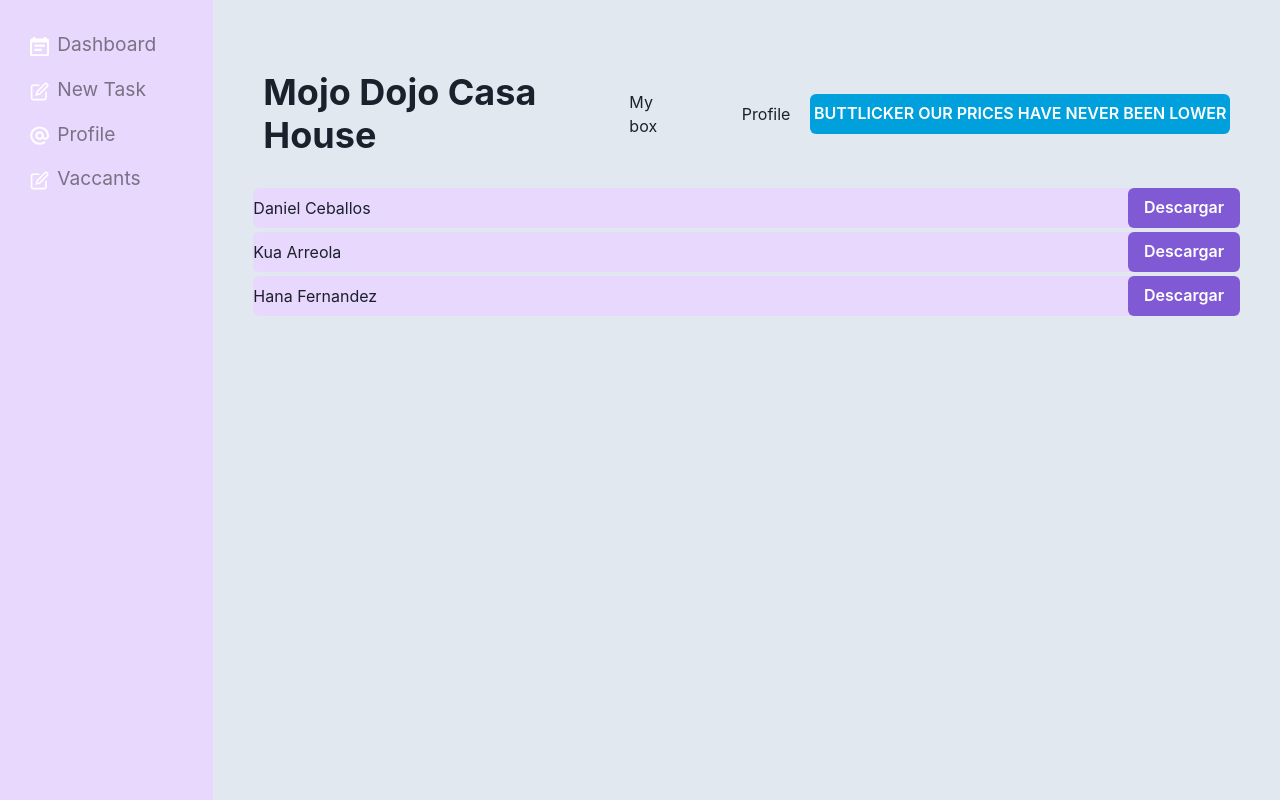
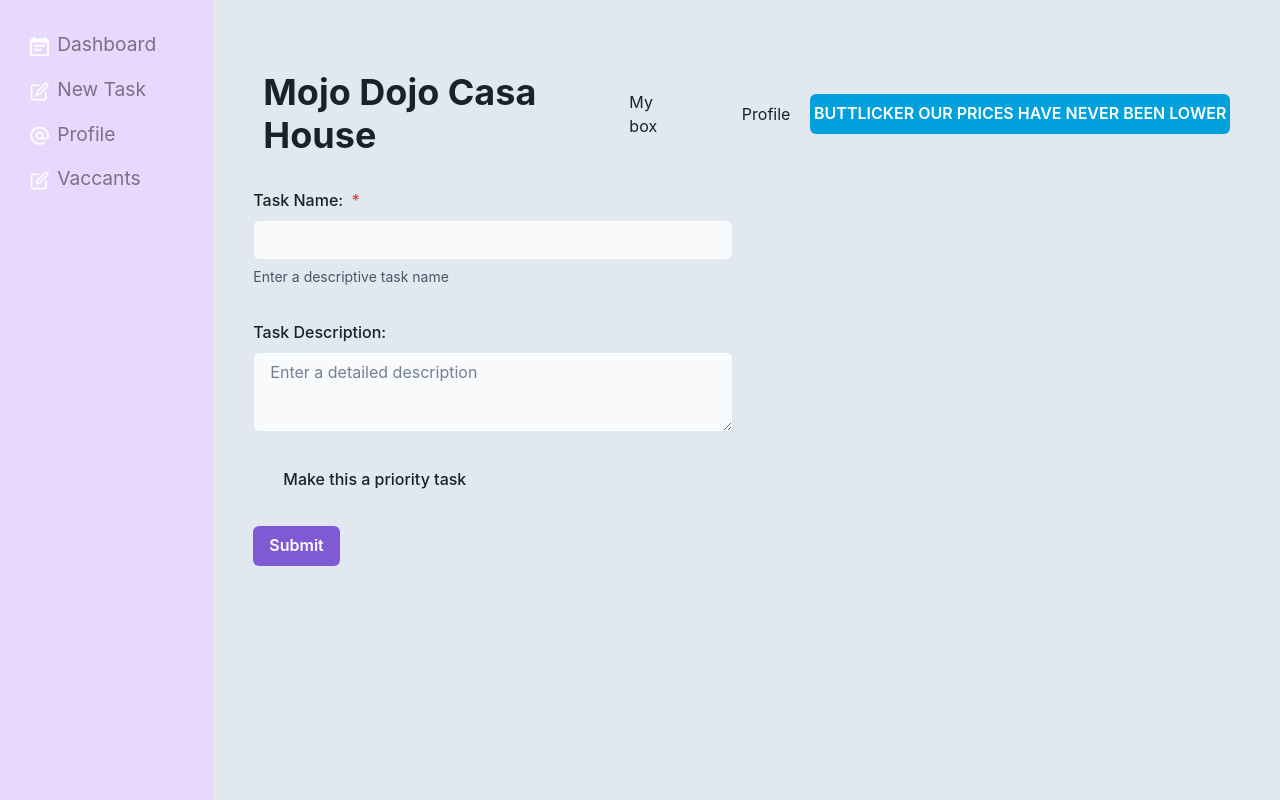
Before and after one commit to dirty-dan01/chakraTutorial, a React (Vite) app: page /create in a window 1280 px wide. Built offline with nearby package versions, Linux system fonts and the light colour scheme.

Commit message:
Implementing Forms

```diff
--- a/src/App.jsx
+++ b/src/App.jsx
@@ -8,7 +8,7 @@
 // layouts and pages
 import RootLayout from './layouts/RootLayout'
 import Dashboard, { taskLoader } from './pages/Dashboard'
-import Create from './pages/Create'
+import Create, { createAction } from './pages/Create'
 import Profile from './pages/Profile'
 import Vaccants from './pages/Vaccants'
 import { Tab } from '@chakra-ui/react'
@@ -18,7 +18,7 @@
   createRoutesFromElements(
     <Route path="/" element={<RootLayout />}>
       <Route index element={<Dashboard />} loader={taskLoader}/>
-      <Route path="create" element={<Create />} />
+      <Route path="create" element={<Create />} action={createAction}/>
       <Route path="profile" element={<Profile />} />
       <Route path="vaccants" element={<Vaccants/>}/>
     </Route>
--- a/src/pages/Create.jsx
+++ b/src/pages/Create.jsx
@@ -1,31 +1,61 @@
-import { Box, Button, HStack, List, ListItem, Spacer, Text, Flex } from "@chakra-ui/react";
+import { Box, Button, HStack, List, ListItem, Spacer, Text, Flex, FormControl, FormLabel, Input, FormHelperText, Textarea, Checkbox } from "@chakra-ui/react";
+import { Form, redirect } from "react-router-dom";
 
 export default function Create() {
   return (
-    <Box>
-      <List>
-        <ListItem bg={"purple.100"}rounded={"md"}>
-          <HStack>
-            <Text>Daniel Ceballos</Text>
-            <Spacer/>
-            <Button colorScheme="purple">Descargar</Button>
-          </HStack>
-        </ListItem>
-        <ListItem bg={"purple.100"}rounded={"md"} marginTop={"1"}>
-          <HStack>
-            <Text>Kua Arreola</Text>
-            <Spacer/>
-            <Button colorScheme="purple">Descargar</Button>
-          </HStack>
-        </ListItem>
-        <ListItem bg={"purple.100"}rounded={"md"} marginTop={"1"}>
-          <HStack>
-            <Text>Hana Fernandez</Text>
-            <Spacer/>
-            <Button colorScheme="purple">Descargar</Button>
-          </HStack>
-        </ListItem>
-      </List>
+    <Box maxW={"480px"}>
+      <Form method="post" action="/create">
+        <FormControl isRequired mb={"35px"}>
+          <FormLabel>Task Name: </FormLabel>
+          <Input type="text" name="title" bg={"whiteAlpha.800"} />
+          <FormHelperText>Enter a descriptive task name</FormHelperText>
+        </FormControl>
+        <FormControl mb={"35px"}>
+          <FormLabel>Task Description: </FormLabel>
+          <Textarea placeholder="Enter a detailed description" bg={"whiteAlpha.800"} name="description"></Textarea>
+        </FormControl>
+        <FormControl mb={"35px"} display={"flex"} alignItems="center">
+          <Checkbox name="isPriority" size="lg" colorScheme="purple"/>
+          <FormLabel mb={"0"} ml={"10px"}>Make this a priority task</FormLabel>
+        </FormControl>
+        <Button colorScheme="purple" type="submit">Submit</Button>
+      </Form>
     </Box>
+    // <Box>
+    //   <List>
+    //     <ListItem bg={"purple.100"}rounded={"md"}>
+    //       <HStack>
+    //         <Text>Daniel Ceballos</Text>
+    //         <Spacer/>
+    //         <Button colorScheme="purple">Descargar</Button>
+    //       </HStack>
+    //     </ListItem>
+    //     <ListItem bg={"purple.100"}rounded={"md"} marginTop={"1"}>
+    //       <HStack>
+    //         <Text>Kua Arreola</Text>
+    //         <Spacer/>
+    //         <Button colorScheme="purple">Descargar</Button>
+    //       </HStack>
+    //     </ListItem>
+    //     <ListItem bg={"purple.100"}rounded={"md"} marginTop={"1"}>
+    //       <HStack>
+    //         <Text>Hana Fernandez</Text>
+    //         <Spacer/>
+    //         <Button colorScheme="purple">Descargar</Button>
+    //       </HStack>
+    //     </ListItem>
+    //   </List>
+    // </Box>
   )
 }
+
+export const createAction = async ({request}) => {
+  const data = await request.formData()
+  const task = {
+    title: data.get('title'),
+    description: data.get('description'),
+    isPriority: data.get('isPriority') === ''
+  }
+  console.log(task)
+  return redirect('/')
+}
```
